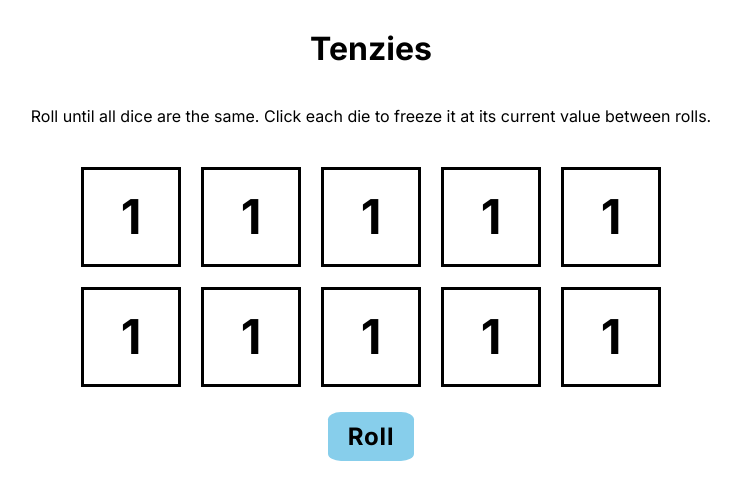
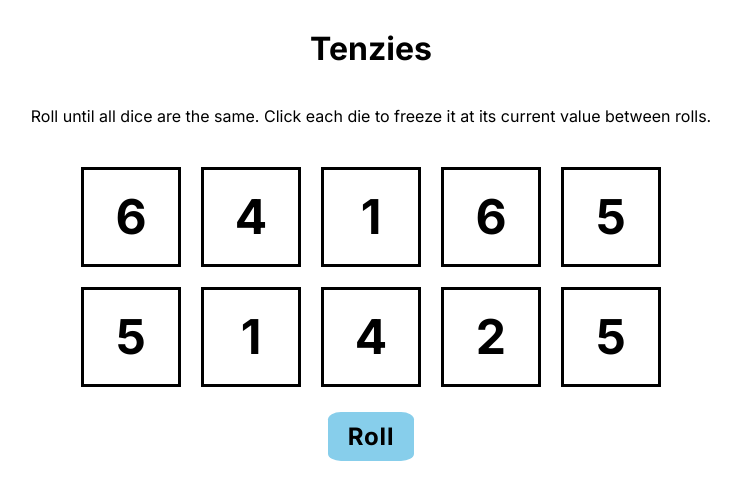
Before and after one commit to sampma309/Tenzies, a React (Vite) app: page / in a window 1280 px wide. Shown: the top 500 px of the page, without its empty margins (269-1010 px from the left). Built offline with nearby package versions, Linux system fonts and the light colour scheme.

Commit message:
changed dice initialization to make each dice a random number and removed initialization from localStorage

```diff
--- a/defaultDice.js
+++ b/defaultDice.js
@@ -1,52 +1,52 @@
 export default [
     {
         id: 1,
-        value: 1,
+        value: Math.ceil(6 * Math.random()),
         locked: false
     },
     {
         id: 2,
-        value: 1,
+        value: Math.ceil(6 * Math.random()),
         locked: false
     },
     {
         id: 3,
-        value: 1,
+        value: Math.ceil(6 * Math.random()),
         locked: false
     },
     {
         id: 4,
-        value: 1,
+        value: Math.ceil(6 * Math.random()),
         locked: false
     },
     {
         id: 5,
-        value: 1,
+        value: Math.ceil(6 * Math.random()),
         locked: false
     },
     {
         id: 6,
-        value: 1,
+        value: Math.ceil(6 * Math.random()),
         locked: false
     },
     {
         id: 7,
-        value: 1,
+        value: Math.ceil(6 * Math.random()),
         locked: false
     },
     {
         id: 8,
-        value: 1,
+        value: Math.ceil(6 * Math.random()),
         locked: false
     },
     {
         id: 9,
-        value: 1,
+        value: Math.ceil(6 * Math.random()),
         locked: false
     },
     {
         id: 10,
-        value: 1,
+        value: Math.ceil(6 * Math.random()),
         locked: false
     },
 ]
--- a/src/App.jsx
+++ b/src/App.jsx
@@ -6,8 +6,7 @@ import defaultDice from "../defaultDice.js"
 
 export default function App() {
 
-  const [dice, setDice] = React.useState(
-    () => JSON.parse(localStorage.getItem("dice")) || defaultDice)
+  const [dice, setDice] = React.useState(defaultDice)
 
   function rollNewValues() {
     setDice(prevDice => prevDice.map(die => {
```
